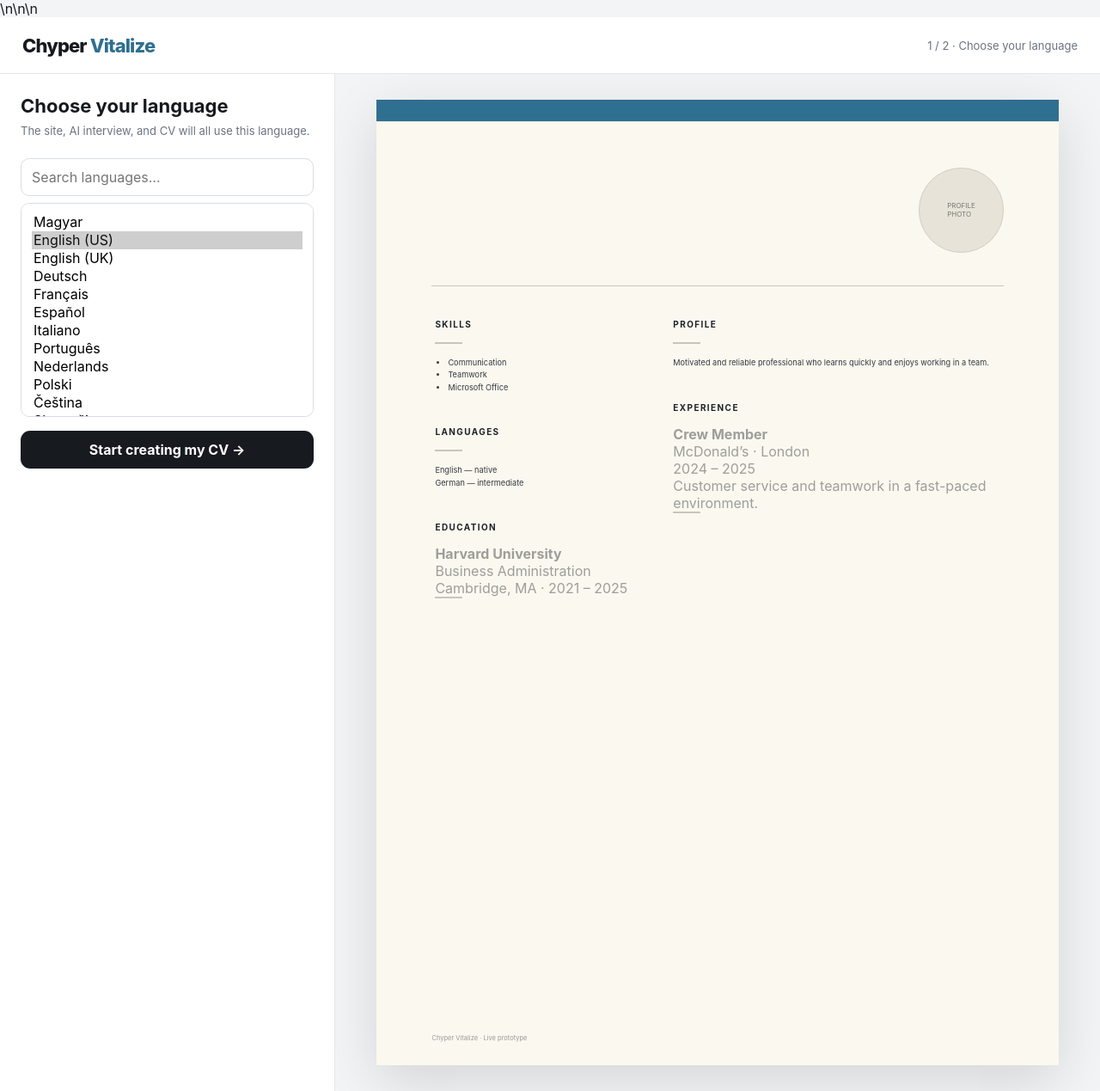
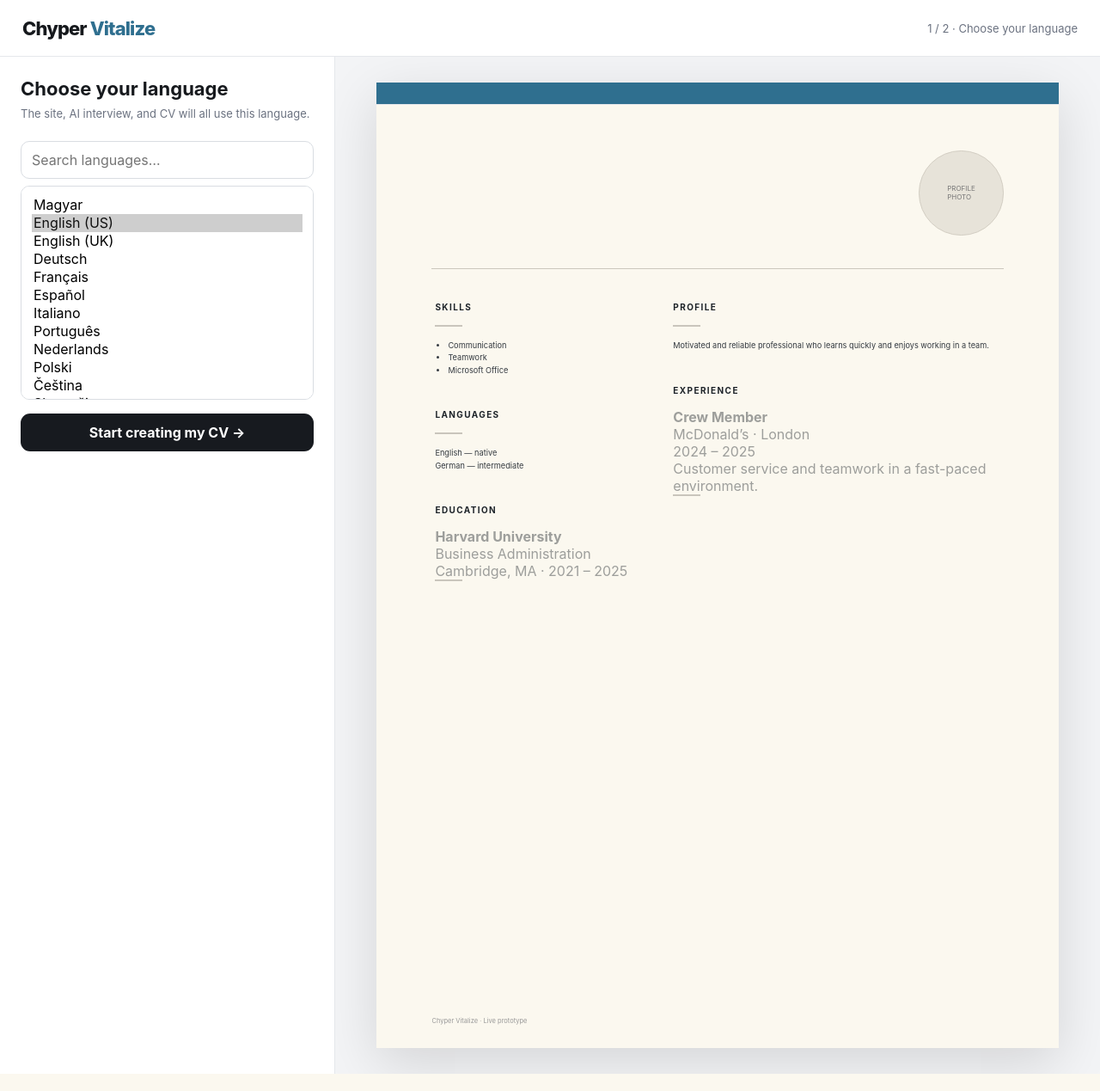
Before and after one commit to tamasitsmor237-sketch/chyper-vitalize, a Flask app: page / in a window 1280 px wide. Shown: the whole page at 86% size. Run offline with Flask 3, Linux system fonts and the light colour scheme; some libraries are stand-ins or nearby versions.

Commit message:
Remove stray escaped newline text above site header

```diff
--- a/templates/index.html
+++ b/templates/index.html
@@ -7,7 +7,8 @@
 <link rel="icon" type="image/png" sizes="32x32" href="/static/favicon-32x32.png?v=7">
 <link rel="icon" type="image/png" sizes="16x16" href="/static/favicon-16x16.png?v=7">
 <link rel="shortcut icon" href="/favicon.ico?v=7">
-<link rel="apple-touch-icon" href="/apple-touch-icon.png?v=7">\n\n\n
+<link rel="apple-touch-icon" href="/apple-touch-icon.png?v=7">
+
 <style>
 :root{--accent:#2f6f8f;--ivory:#fbf8ef;--ink:#1d2329;--muted:#6d747b;--panel:#fff;--line:#e6e1d6}
 *{box-sizing:border-box} body{margin:0;font-family:Inter,ui-sans-serif,system-ui,-apple-system,BlinkMacSystemFont,"Segoe UI",sans-serif;background:#f3f4f6;color:#16191d}
```
